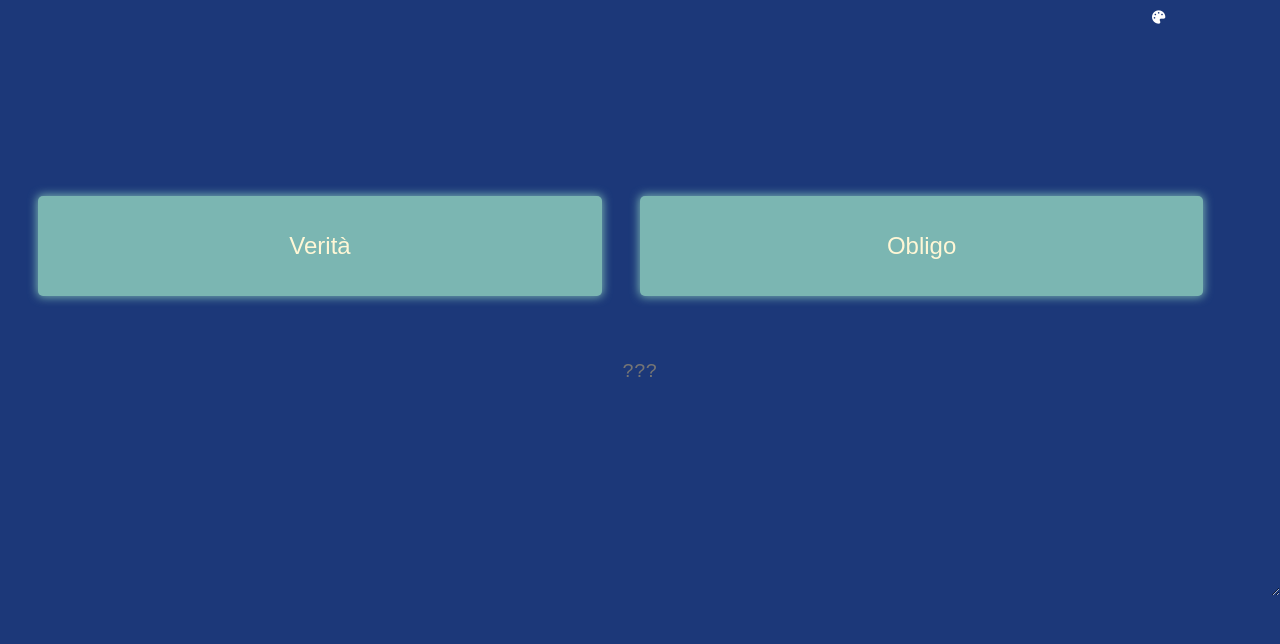
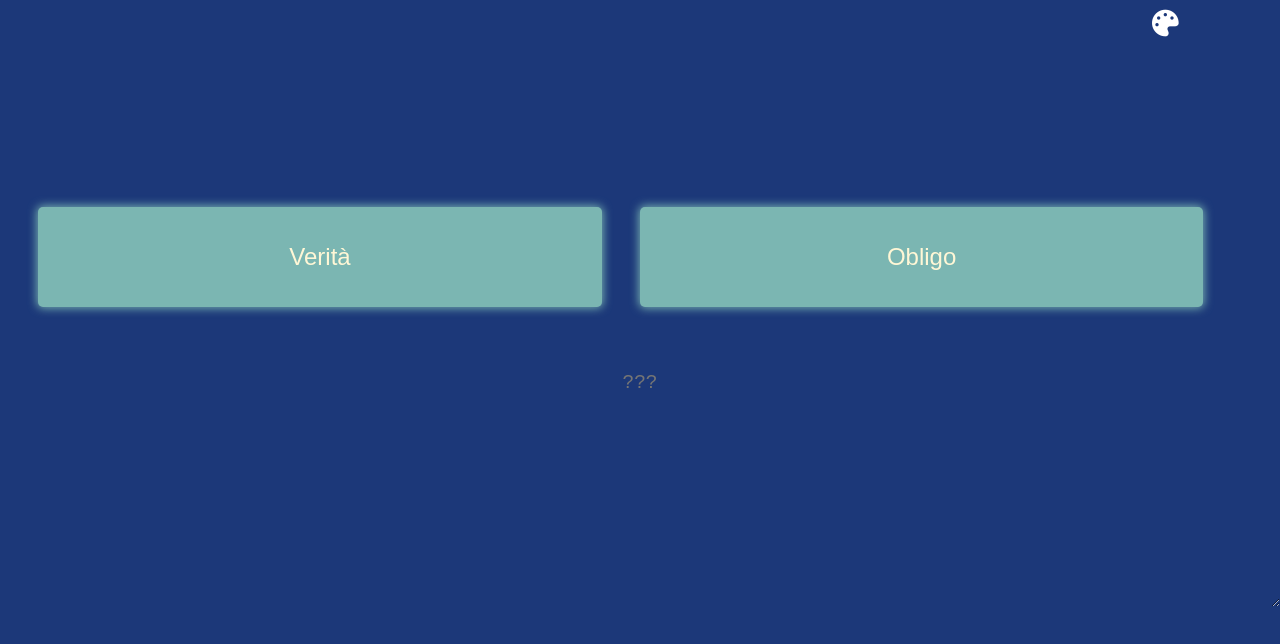
Before and after one commit to PAOLOTTO/paolotto.github.io, a plain HTML site: page index.html in a window 1280 px wide. Drawn offline with Linux system fonts and the light colour scheme.

Commit message:
Update index.html

```diff
--- a/index.html
+++ b/index.html
@@ -11,7 +11,7 @@
     <body>
       <div>
           <button onclick="palette_set_next()" class="palette">
-              <i class="fa-solid fa-palette"></i>
+              <h1 class="fa-solid fa-palette"></h1>
           </button>
       </div>
         <button onclick="TruthF()" class="btn"  id="n1"> Verità </button>
```
